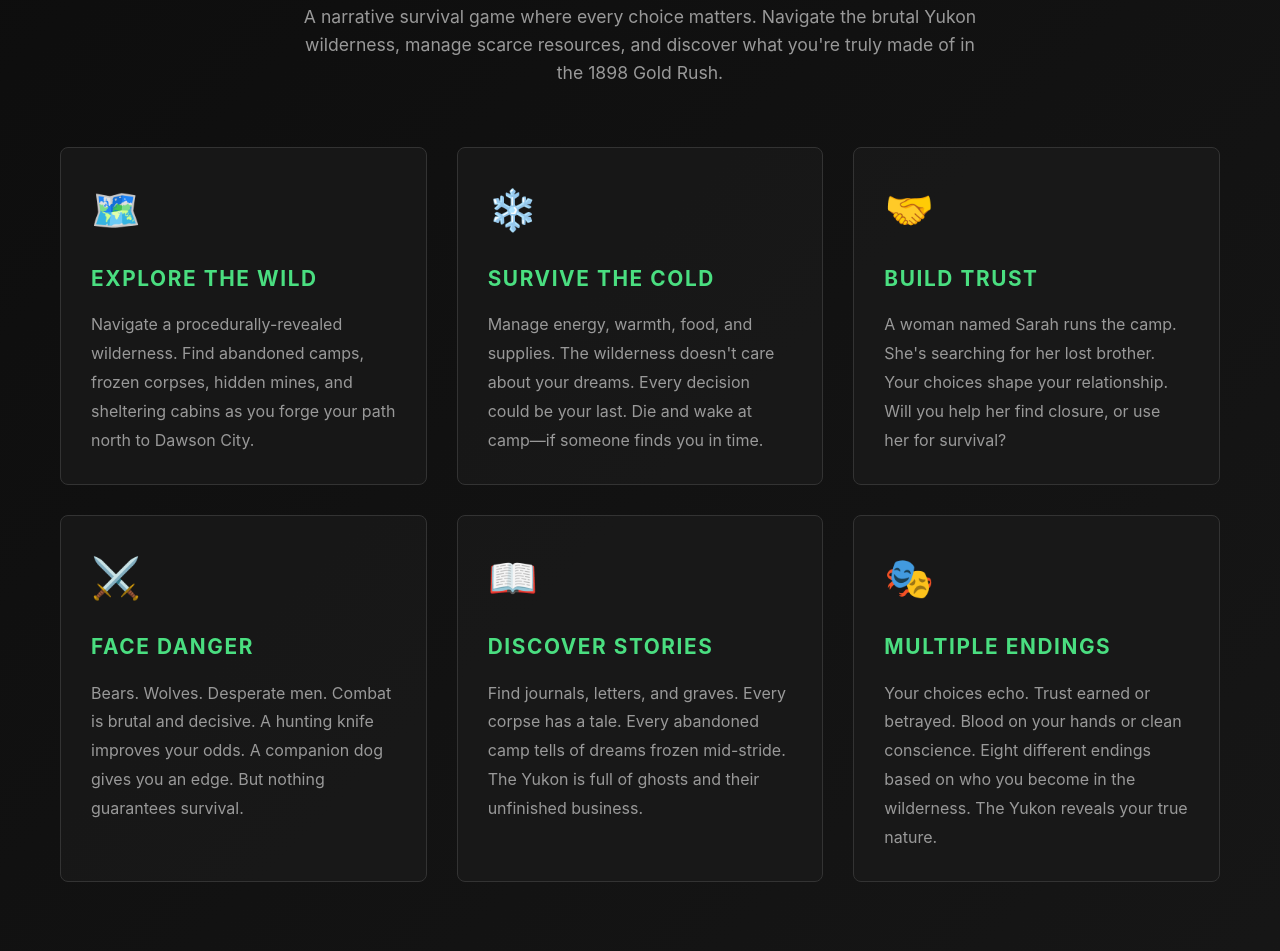
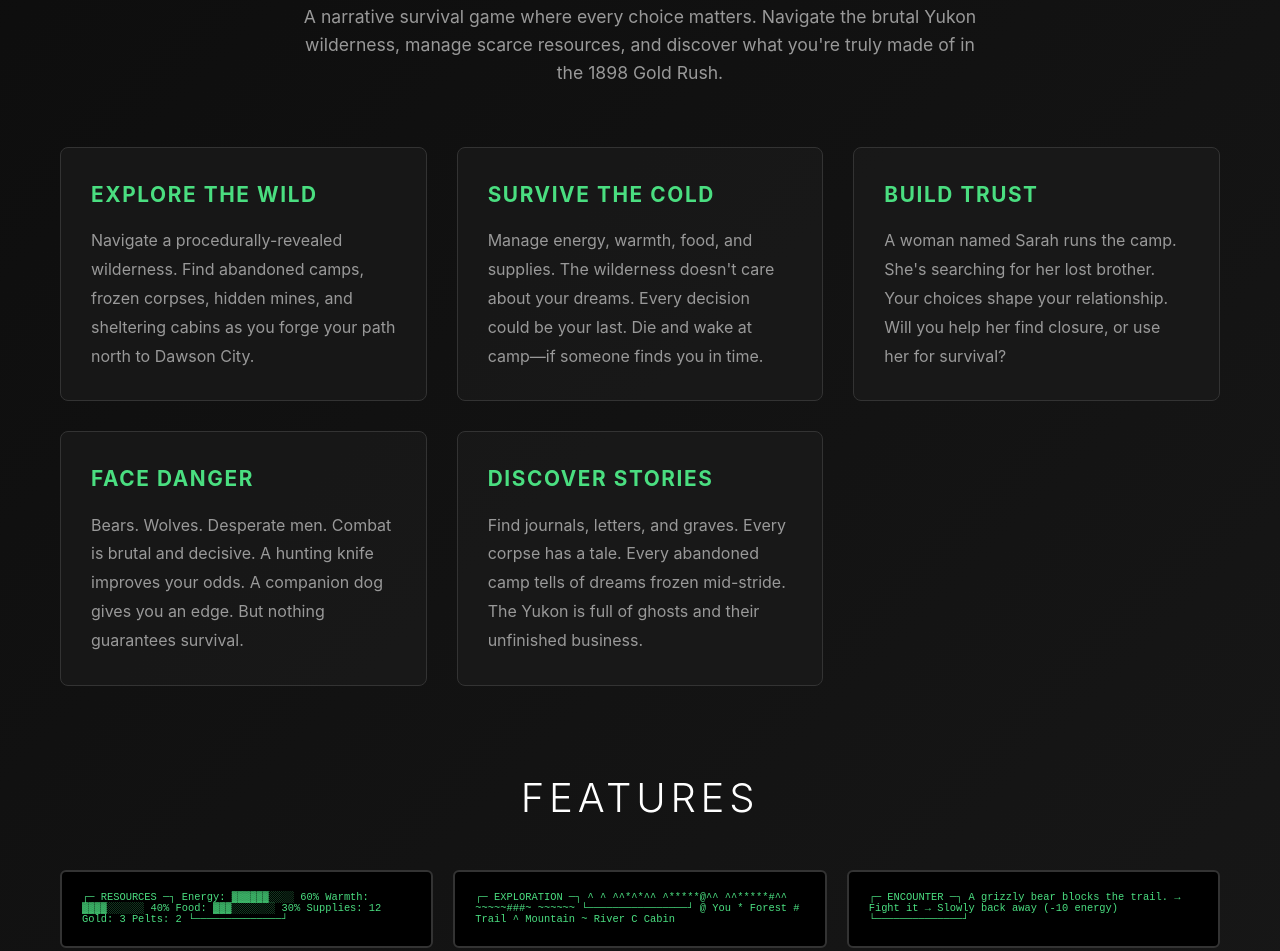
Before and after one commit to heavenstobetsy/klondike1898app, a plain HTML site: page index.html in a window 1280 px wide. Shown: the part 976-1927 px from the top of the page. Drawn offline with Linux system fonts and the light colour scheme.

Commit message:
Remove feature icons and 'MULTIPLE ENDINGS' section
Removed feature icons from multiple feature cards and eliminated the 'MULTIPLE ENDINGS' feature card.

```diff
--- a/index.html
+++ b/index.html
@@ -291,7 +291,6 @@
 
             <div class="features">
                 <div class="feature-card">
-                    <div class="feature-icon">🗺️</div>
                     <h3 class="feature-title">EXPLORE THE WILD</h3>
                     <p class="feature-description">
                         Navigate a procedurally-revealed wilderness. Find abandoned camps, frozen corpses,
@@ -300,7 +299,6 @@
                 </div>
 
                 <div class="feature-card">
-                    <div class="feature-icon">❄️</div>
                     <h3 class="feature-title">SURVIVE THE COLD</h3>
                     <p class="feature-description">
                         Manage energy, warmth, food, and supplies. The wilderness doesn't care about your dreams.
@@ -309,7 +307,6 @@
                 </div>
 
                 <div class="feature-card">
-                    <div class="feature-icon">🤝</div>
                     <h3 class="feature-title">BUILD TRUST</h3>
                     <p class="feature-description">
                         A woman named Sarah runs the camp. She's searching for her lost brother.
@@ -318,7 +315,6 @@
                 </div>
 
                 <div class="feature-card">
-                    <div class="feature-icon">⚔️</div>
                     <h3 class="feature-title">FACE DANGER</h3>
                     <p class="feature-description">
                         Bears. Wolves. Desperate men. Combat is brutal and decisive.
@@ -327,7 +323,6 @@
                 </div>
 
                 <div class="feature-card">
-                    <div class="feature-icon">📖</div>
                     <h3 class="feature-title">DISCOVER STORIES</h3>
                     <p class="feature-description">
                         Find journals, letters, and graves. Every corpse has a tale. Every abandoned camp tells of dreams frozen mid-stride.
@@ -335,14 +330,6 @@
                     </p>
                 </div>
 
-                <div class="feature-card">
-                    <div class="feature-icon">🎭</div>
-                    <h3 class="feature-title">MULTIPLE ENDINGS</h3>
-                    <p class="feature-description">
-                        Your choices echo. Trust earned or betrayed. Blood on your hands or clean conscience.
-                        Eight different endings based on who you become in the wilderness. The Yukon reveals your true nature.
-                    </p>
-                </div>
             </div>
         </section>
 
```
